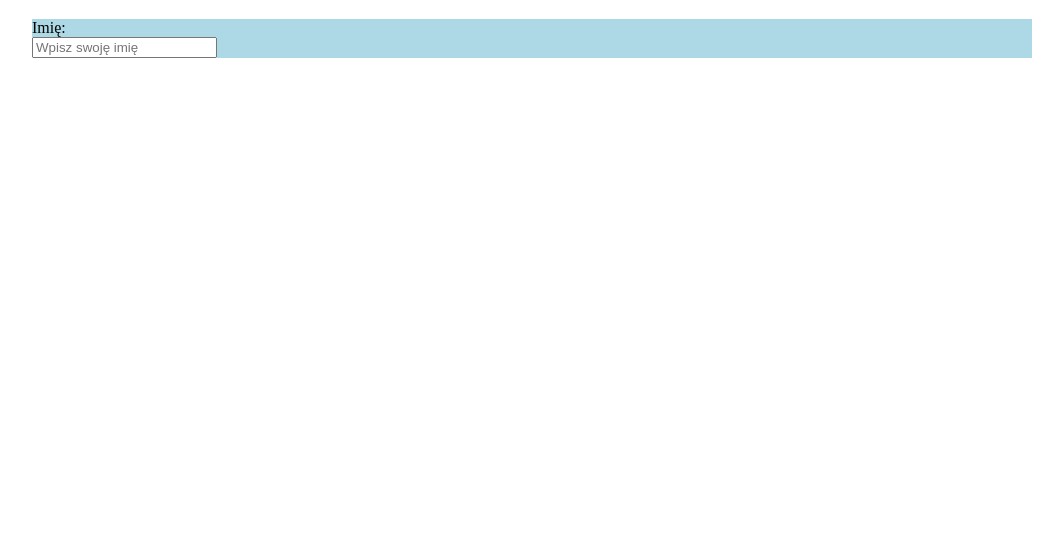
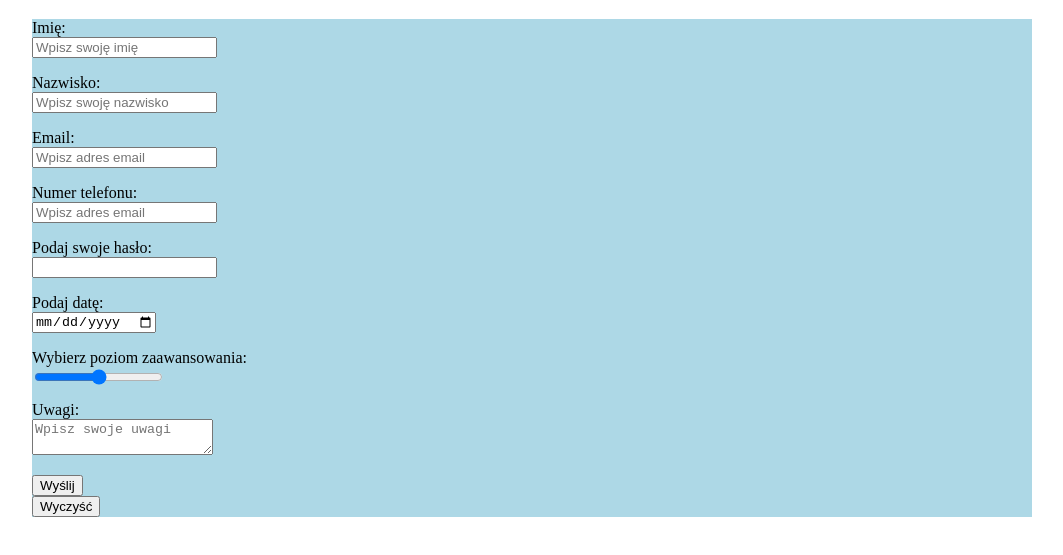
Before and after one commit to tomekwilczak/test-form, a plain HTML site: page index.html in a window 1280 px wide. Shown: the part 61-616 px from the top of the page, without its empty margins (116-1179 px from the left). Drawn offline with Linux system fonts and the light colour scheme.

Commit message:
Added more form fields

```diff
--- a/index.html
+++ b/index.html
@@ -11,11 +11,76 @@
       <h1 class="header__heading">Formularz testowy</h1>
     </header>
     <main class="main">
-      <form>
+      <form action="http://dev.cotenfrontend.pl" method="POST">
         <p>
-          <label for="name">Imię:</label>
-          <input name="name" id="name" placeholder="Wpisz swoję imię" />
+          <label for="firstName">Imię:</label>
+          <input
+            name="firstName"
+            id="firstName"
+            placeholder="Wpisz swoję imię"
+          />
         </p>
+        <p>
+          <label for="lastName">Nazwisko:</label>
+          <input
+            name="lastName"
+            id="lastName"
+            placeholder="Wpisz swoję nazwisko"
+          />
+        </p>
+        <p>
+          <label for="email">Email:</label>
+          <input
+            name="email"
+            type="email"
+            id="email"
+            placeholder="Wpisz adres email"
+          />
+        </p>
+        <p>
+          <label for="phone">Numer telefonu:</label>
+          <input
+            name="phone"
+            type="tel"
+            id="phone"
+            placeholder="Wpisz adres email"
+          />
+        </p>
+        <p>
+          <label for="password">Podaj swoje hasło:</label><br />
+          <input type="password" name="password" id="password" />
+        </p>
+        <p>
+          <label for="date">Podaj datę:</label><br />
+          <input type="date" name="date" id="date" />
+        </p>
+        <p>
+          <label for="range">Wybierz poziom zaawansowania:</label><br />
+          <input
+            type="range"
+            min="0"
+            max="10"
+            name="range"
+            step="1"
+            id="range"
+          />
+        </p>
+        <p>
+          <label for="comments">Uwagi:</label><br />
+          <textarea
+            name="comments"
+            id="comments"
+            placeholder="Wpisz swoje uwagi"
+          ></textarea>
+        </p>
+        <!-- <p>
+          <label for="riddle">Riddle:</label>
+          <input name="riddle" id="riddle" value="cotenfrontend" />
+        </p> -->
+        <input type="submit" id="submit" value="Wyślij" /><input
+          type="reset"
+          value="Wyczyść"
+        />
       </form>
     </main>
   </body>
```
